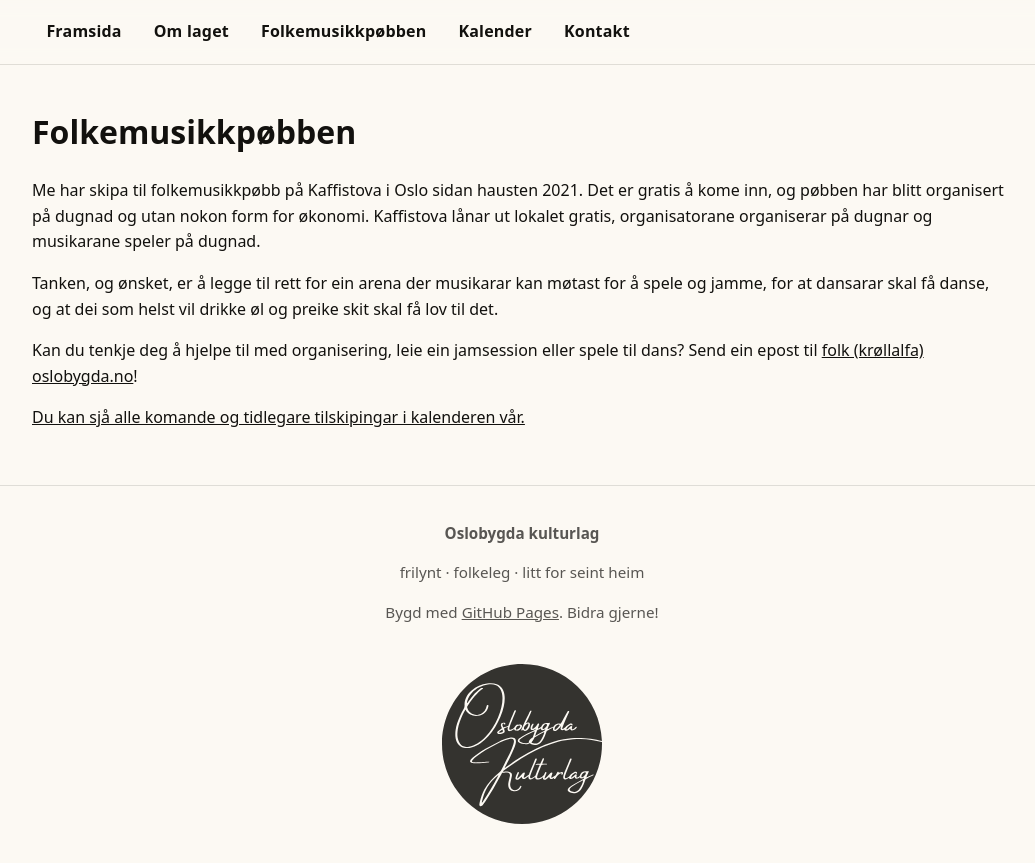
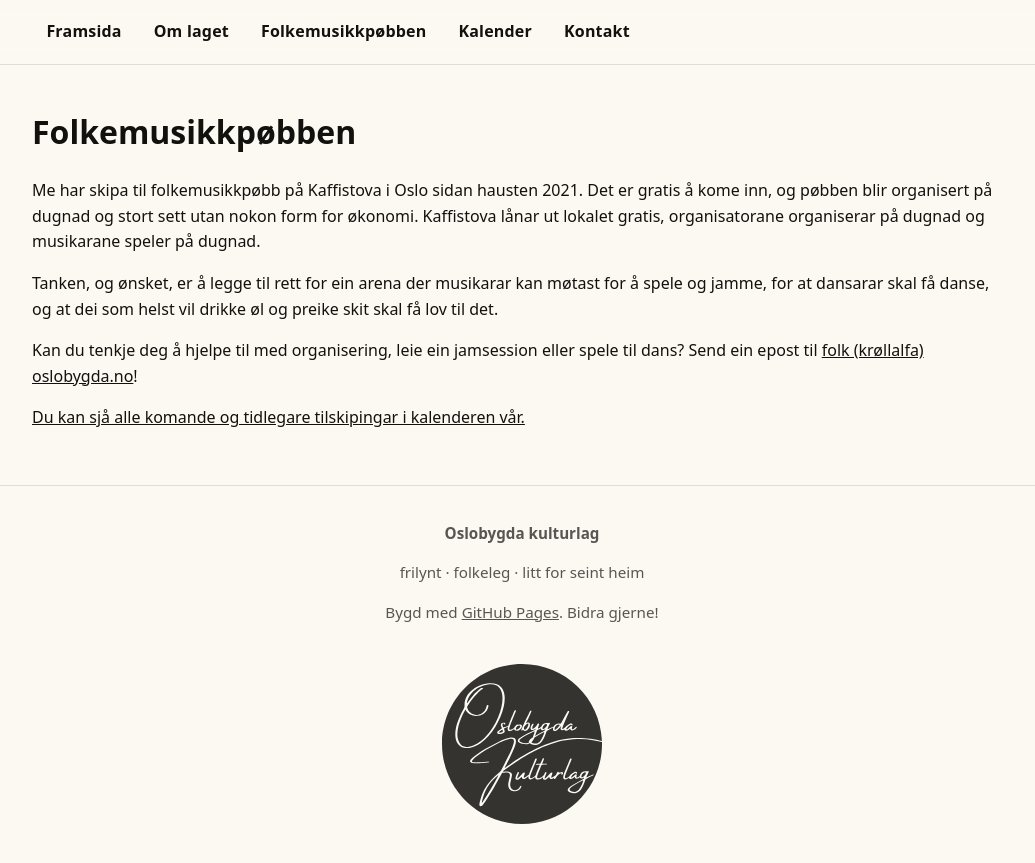
Before and after one commit to tlauen/oslobygda, a Jekyll site: the page built from pub/index.md, in a window 1280 px wide. Shown: the top 863 px of the page, without its empty margins (118-1153 px from the left). Built offline with Jekyll 4.4.1, drawn with Linux system fonts in a browser that asks for light colours.

Commit message:
Skrivefeil

```diff
--- a/pub/index.md
+++ b/pub/index.md
@@ -6,7 +6,7 @@ permalink: /pub/
 
 # Folkemusikkpøbben
 
-Me har skipa til folkemusikkpøbb på Kaffistova i Oslo sidan hausten 2021. Det er gratis å kome inn, og pøbben har blitt organisert på dugnad og utan nokon form for økonomi. Kaffistova lånar ut lokalet gratis, organisatorane organiserar på dugnar og musikarane speler på dugnad.
+Me har skipa til folkemusikkpøbb på Kaffistova i Oslo sidan hausten 2021. Det er gratis å kome inn, og pøbben blir organisert på dugnad og stort sett utan nokon form for økonomi. Kaffistova lånar ut lokalet gratis, organisatorane organiserar på dugnad og musikarane speler på dugnad.
 
 Tanken, og ønsket, er å legge til rett for ein arena der musikarar kan møtast for å spele og jamme, for at dansarar skal få danse, og at dei som helst vil drikke øl og preike skit skal få lov til det.
 
```
